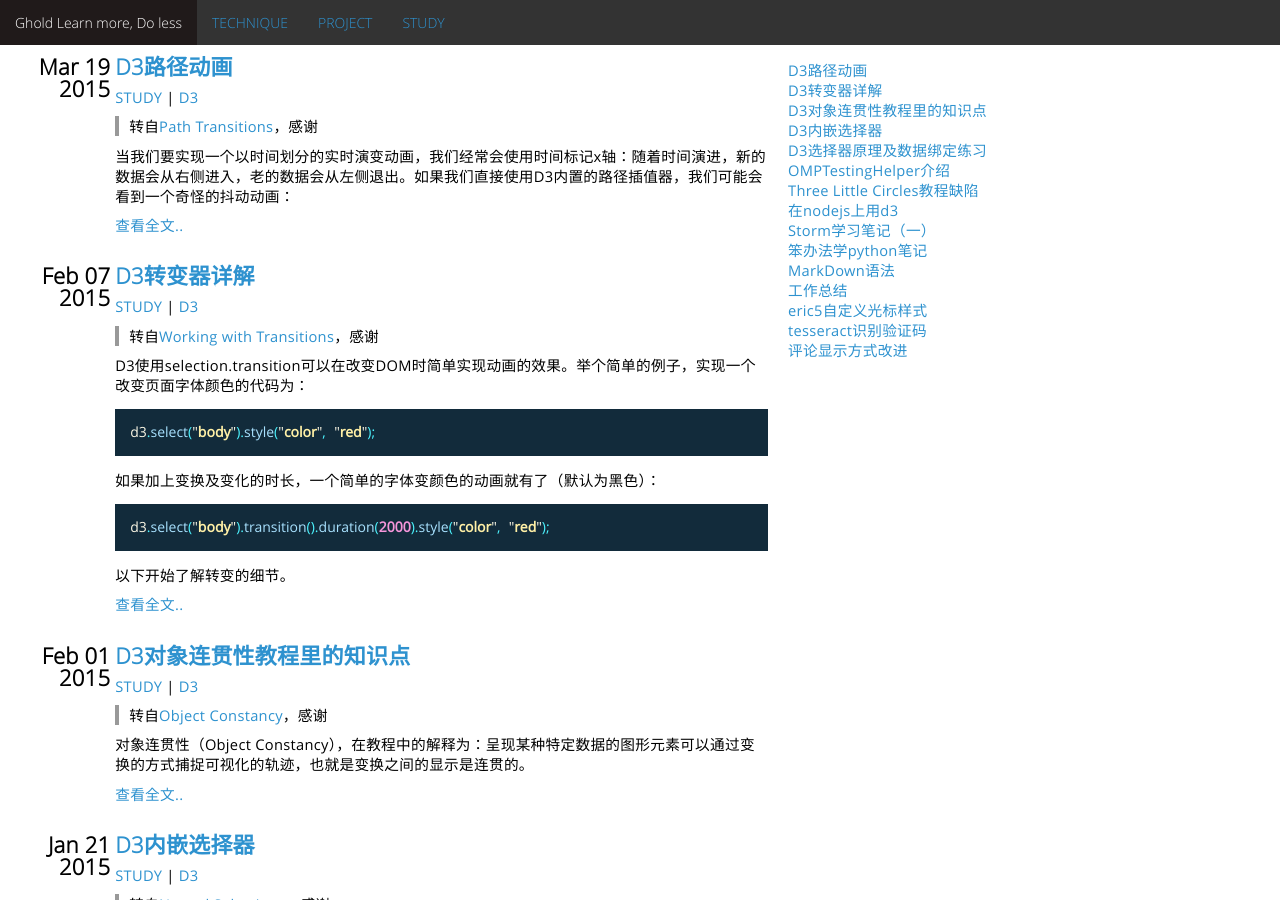
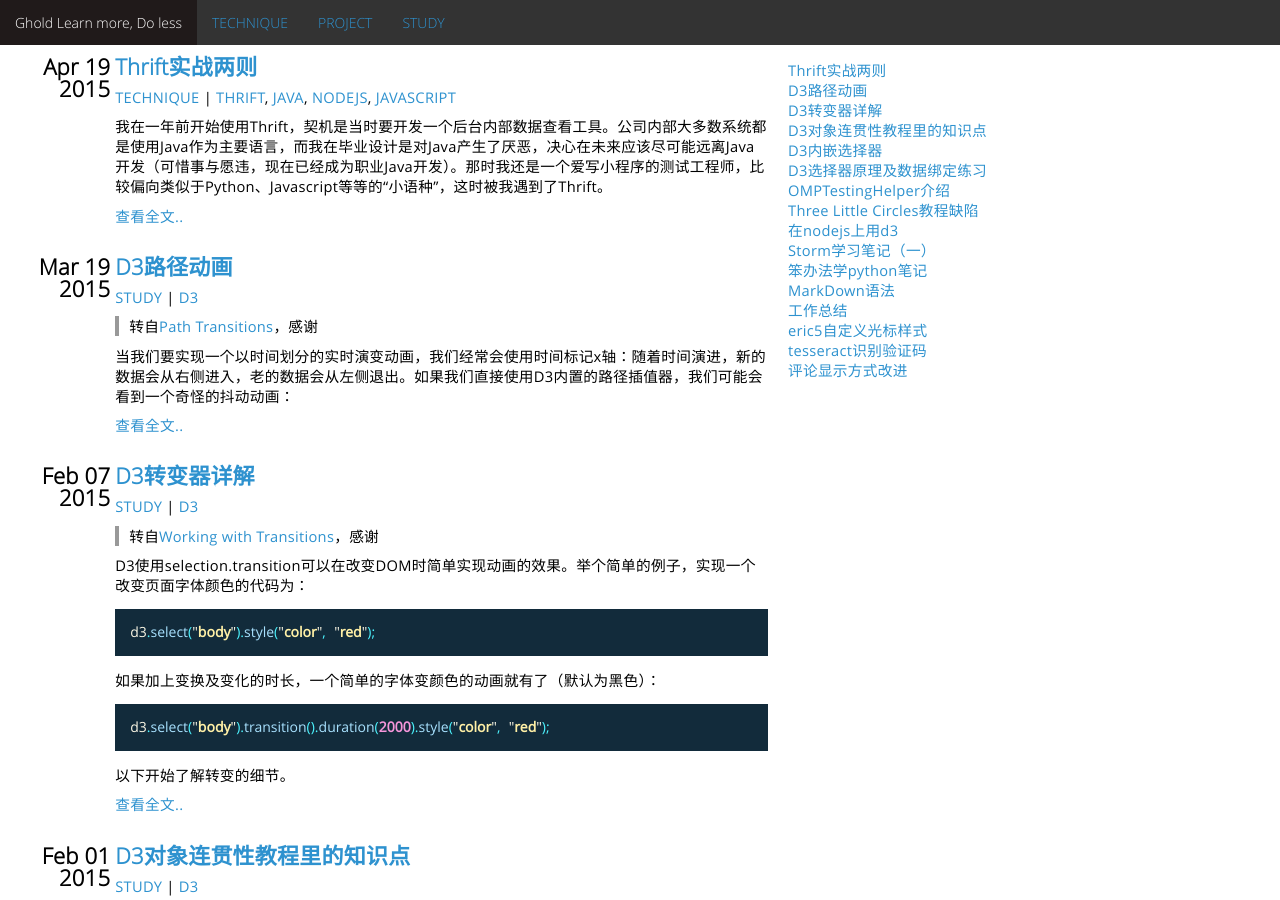
Before and after one commit to ghold/ghold.github.io, a Jekyll site: the page built from index.html, in a window 1280 px wide and 900 px high. Built offline with Jekyll 4.4.1, drawn with Linux system fonts in a browser that asks for light colours; Markdown is read by kramdown in place of the engine named in the settings; some of the changed lines change nothing that is shown; some of the changed text lies outside the part shown.

Commit message:
add new post
add new post: thrift experience

````diff
--- /dev/null
+++ b/_posts/2015-04-19-thrift-experience.md
@@ -0,0 +1,243 @@
+---
+layout: default
+title: Thrift实战两则
+category: TECHNIQUE
+tags: THRIFT JAVA NODEJS JAVASCRIPT
+---
+
+我在一年前开始使用Thrift，契机是当时要开发一个后台内部数据查看工具。公司内部大多数系统都是使用Java作为主要语言，而我在毕业设计是对Java产生了厌恶，决心在未来应该尽可能远离Java开发（可惜事与愿违，现在已经成为职业Java开发）。那时我还是一个爱写小程序的测试工程师，比较偏向类似于Python、Javascript等等的“小语种”，这时被我遇到了Thrift。
+
+<!-- excerpt -->
+
+[Thrift](http://thrift.apache.org/)是由著名社交网站Facebook开发的开源软件框架，现在已加入到Apache孵化器中。以下引用官网对Thrift的定义：
+
+>The Apache Thrift software framework, for scalable cross-language services development, combines a software stack with a code generation engine to build services that work efficiently and seamlessly between C++, Java, Python, PHP, Ruby, Erlang, Perl, Haskell, C#, Cocoa, JavaScript, Node.js, Smalltalk, OCaml and Delphi and other languages.
+
+Thrift有两点适合我：一是，我比较懒，既然有生成器生成服务代码，太符合懒人特点；二是，跨语言交互，能支持10多种语言进行通信，那么很多有趣的事情都可以简单做到。尤其是跨语言交互，利用服务化的接口建立不同语言间的服务端和客户端，只需要简单地实现接口，即可实现各种语言间的通讯。
+
+---
+
+###Java与nodejs
+
+工具是用来解决问题的，选择合适的工具可以增添解决问题的趣味性。一般来说，对于做一个接口查询Java后台的数据，有以下两种传统的方法：对内使用struts＋Jsp的方式，对外使用webservice方式。前者使用一大堆action和占位符模版——累，后者使用冗长的xml作为通讯协议——烦。Thrift则给了我一个简单的解决方案。
+
+先看以下的代码：
+
+```
+# hello.thrift
+service HelloService {
+	string getHelloInterface(1:string arg1, 2:string arg2)
+}
+```
+
+以上就是Thrift框架的原型接口，是不是很简单明了？不过还需要进行加工，这时我们可以选择自己喜欢的语言：首先是服务端是Java无疑，毕竟是用Java写的后台；其次我选择了nodejs，因为当时在学习nodejs，进行点实践还是要的。
+
+在Windows下，我们需要使用官方的thrift.exe对原型接口进行转化生成。在cmd中执行
+
+```Bash
+thrift.exe -r --gen java hello.thrift
+thrift.exe -r --gen js:node hello.thrift
+```
+
+会分别产生两种语言的接口服务，均可以应用在建立服务端和客户端上。
+
+####选择Java服务模型
+
+使用Thrift框架写服务端有以下流程：实现服务接口方法、定义处理器（处理方式）、定义传输方式、定义传输数据协议、组成服务端。而Thrift则提供了很多模型进行选择。服务器的模型会影响到数据传输方式、传输数据协议选择等通讯方式参数，具体方式请参考[Thrift入门及Java实例演示](http://www.micmiu.com/soa/rpc/thrift-sample/)。当时我不想指定客户端的传输方式，所以选择了支持多线程的线程池服务模型。
+
+按照入门里的说法，首先要实现了QueryService的接口方法，即工具的查询业务。在把方法嵌入模型中，启动服务端，一个简单的多线程socket服务端就架起了。
+
+####架设nodejs客户端
+
+服务端架起了总得有人用。Thrift的强大之一，是在于它提供了接口服务代码，客户端只需要知道服务模型，即可轻松接入。
+
+上面使用的服务模型是传输方式为socket、传输数据协议是TBinaryProtocol。而我们将要使用的nodejs只需要以下代码：
+
+```javascript
+var thrift = require('thrift');
+var HelloService = require('./gen-nodejs/HelloService.js'),
+    ttypes = require('./gen-nodejs/hello_types.js');
+
+var connection = thrift.createConnection(IP, PORT),
+    client = thrift.createClient(HelloService, connection);
+
+connection.on('error', function(err) {
+  	console.error(err);
+});
+
+client.getHelloInterface(arg1,arg2, function(err, res) {
+  	if (err) {
+    	console.error(err);
+	} else {
+		// to do something with res
+	}
+}
+```
+这是thrift在nodejs中实现最简易客户端的写法，对于我要的业务查询功能已经足够。这时，我们已经轻松把Java桌上的数据，搬到nodejs上，接受下一步过滤和生成页面。
+
+如果不包含业务代码，服务端与客户端代码总计不超过100行。接下来讲讲最近的另一次Thrift经历。
+
+---
+
+###Java与Javascript
+
+工作中总会遇到各种烦心事，譬如你把nodejs用得正欢时，突然被告知生产上的应用需要使用Jetty容器发布。Jetty是什么？Google一下发现原来是一个Java Http服务器和运行Java Servlet的容器。看到定义中带着一堆的Java，不禁黯然，果然后来发现上面只兼容Java的服务！（当时我马上发出感概，Docker会流行起来，这应该是间接原因。）这意味着我必须放弃依靠操作系统的nodejs。但是，我不想把前端的一些生成器和过滤器给丢了，我想，总有办法可以解决。没错，强大的Thrift又再次带来惊喜。
+
+nodejs其实上是封装了Google开发的V8-Javascript处理器，也就是说，写的代码用的也是Javascript语言。在cmd中执行以下脚本，可以迅速产生对应的Javacript服务接口：
+
+```Bash
+thrift.exe -r --gen js hello.thrift
+```
+
+产生的js文件只要在页面上进行引用，就可以方便地使用Thrift客户端功能（Javascript上只提供客户端功能）：
+
+```html
+<script src="js/thrift.js"></script>
+<script src="js/gen-js/HelloService.js"></script>
+```
+
+#### 变更Java服务模型
+
+值得注意的是，使用Javascript作为客户端，传输方式和传输数据协议都没有Java和nodejs丰富。如传输方式只支持XMLHttpRequest（XHR）和webSocket，而对于查询的功能，使用XHR进行异步调用即可；而传输数据协议貌似只有JSON的协议（源码中注释有TBinaryProtocol，不过没有看到实现）。这样，之前的多线程Socket服务模型就玩不转了，只能把服务端重构一下。
+
+由于传输方式变成了XHR方式，那么服务端也要变成可以提供Http服务。Thrift提供了对Java内置HttpServlet的扩展，这次就用这个技术产生一个Thrift的服务端。不过我会做得扩展性更好（[原文]()）：
+
+首先是实现处理接口，这个可以重用之前实现HelloService.Iface的代码：
+
+```java
+// HelloHandler.java
+public class HelloHandler implements HelloService.Iface {
+	@override
+	public String getHelloInterface(String arg1, String arg2){
+		return "Hello";
+	}
+}
+```
+接着是实现处理方式，这里为了以后扩展多种处理接口，使用多重处理方式：
+
+```java
+// HelloProcessor.java
+public class HelloProcessor extends HelloService.Processor<HelloHandler> {
+    private HelloHandler handler;
+    public HelloProcessor(HelloHandler iface){
+        super(iface);
+        handler = iface;
+    }
+    public HelloHandler getHandler(){ return handler;}
+    public void setHandler(HelloHandler handler){this.handler = handler;}
+}
+```
+
+```java
+// ApiMultiplexingProcessor.java
+public class ApiMultiplexingProcessor extends TMultiplexedProcessor {
+    HelloHandler helloHandler;
+    private HelloProcessor helloProcessor;
+    public ApiMultiplexingProcessor(HelloProcessor helloProcessor){
+        this.registerProcessor("HelloService", helloProcessor);
+        helloHandler = helloProcessor.getHandler();
+    }
+    public HelloHandler getHelloHandler() {return helloHandler;}
+	public void setHelloHandler(HelloHandler helloHandler) {
+		this.helloHandler = helloHandler;
+    }
+}
+```
+
+最后是创建Servlet，这时要指定传输数据协议：
+
+```java
+public class ApiServlet extends TServlet {
+    public ApiServlet(){
+        super(new ApiMultiplexingProcessor(new HelloProcessor(new HelloHandler())), new TJSONProtocol.Factory());
+    }
+}
+```
+这样，只要在Jetty上发布这个Servlet，就可以让客户端访问了。
+
+也许还有个问题是，这里少了传输方式？其实Servlet已经指定了传输方式是Http，如果有兴趣，可以自行定制。
+
+###Javascript客户端
+
+使用Javascript编写Thrift客户端，需要进行以下几步（也可参看介绍服务端模型时的文章）：
+
+1. 创建Transport，默认是XHR传输方式：
+
+	```javascript
+	var transport = new Thrift.Transport("./apiServlet");
+	```
+
+2. 基于Transport创建Protocol，由于服务端使用的是多重服务，这里的协议也是要支持多重服务协议，而数据协议默认是TJSONProtocol：
+
+	```javascript
+	var protocol = new Thrift.MultiplexProtocol("HelloService", transport);
+	```
+
+3. 基于Transport和Protocol创建 Client，这里没有指定Transport的原因是上一步已经指定：
+
+	```javascript
+	var client = new HelloServiceClient(protocol);
+	```
+
+4. 调用Client的相应方法
+
+	```javascript
+	client.getHelloInterface(arg1, args2, function(data){console.log(data)});
+	```
+
+完成以上几步，Javascript的Thrift客户端就完成了，剩下只需要把nodejs上的生成器和过滤器移植过来，启动客户端即可。
+
+---
+
+###强大的扩展性
+
+我觉得Thrift最强大的地方是简易扩展性。
+
+####例一：加方法
+
+需求是要在HelloService加一个getWorldInterface方法。
+
+只需：
+
+1. 在hello.thrift中加一行：
+
+	```
+	# hello.thrift
+	service HelloService {
+		string getHelloInterface(1:string arg1, 2:string arg2),
+		string getWorldInterface(1:string arg1)
+	}
+	```
+
+2. 重新生成接口代码，并替换掉原来的；
+3. 服务端与客户端都实现一下新增的接口方法即可。
+
+####例二：加接口
+
+需求是要加一个WorldService接口，并且有一个getWorldInterface方法
+
+只需：
+
+1. 在hello.thrift中加一个service：
+
+	```
+	# hello.thrift
+	service HelloService {
+		string getHelloInterface(1:string arg1, 2:string arg2)
+	}
+	service WorldService {
+		string getWorldInterface(1:string arg1)
+	}
+	```
+2.重新生成接口代码，把WorldService代码加入到应用中；
+3.在多重服务TMultiplexedProcessor中注册新的接口方式（实战一需要改进processor为TMultiplexedProcessor，实战二中只需添加Handler和注册）；
+4.客户端对指定的接口进行调用，如改变nodejs下的create方法和javascript下的protocol定义
+
+如上，大概4步即可扩展一个新的接口。
+
+---
+
+总结一下，以上是个人使用Thrift工作时的经验，不过我觉得Thrift是深坑，准备使用更多的语言去玩一玩。下一步应该是写个Python或者Go的客户端，如果有新东西在分享吧。
+
+
+> Written with [StackEdit](https://stackedit.io/).
````
Also changed, not shown: _posts/2013-11-22-markdown-syntax.md (+2 -2 lines).
